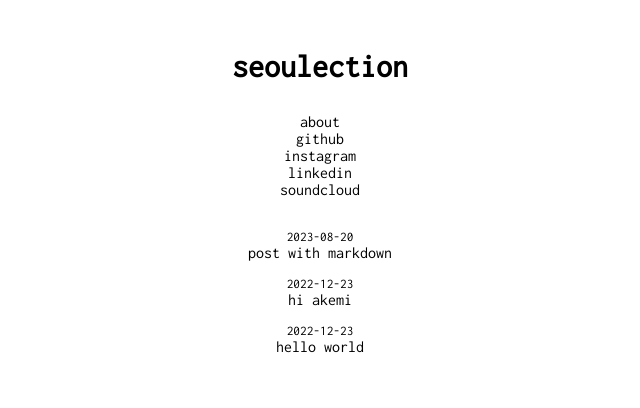
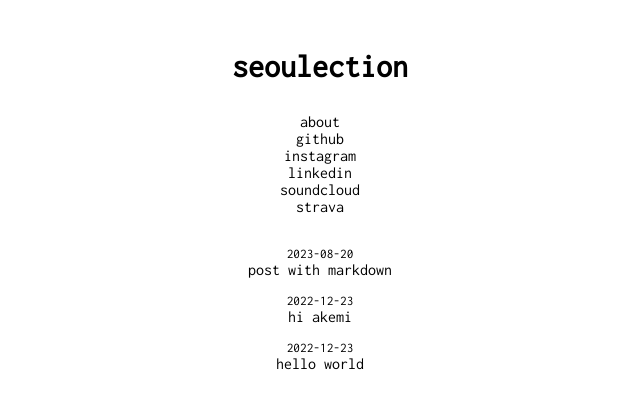
Before and after one commit to seoulection/blog, a Next.js app: page / in a window 1280 px wide. Shown: the top 408 px of the page, without its empty margins (320-960 px from the left). Built offline with nearby package versions, Linux system fonts and the light colour scheme.

Commit message:
adds strava and styling fixes

```diff
--- a/components/About.tsx
+++ b/components/About.tsx
@@ -5,6 +5,7 @@ const GITHUB = 'https://www.github.com/seoulection'
 const INSTAGRAM = 'https://www.instagram.com/cloud__n9ne'
 const LINKEDIN = 'https://www.linkedin.com/in/brian-sung-bb08ba106'
 const SOUNDCLOUD = 'https://soundcloud.com/cloud_9000'
+const STRAVA = 'https://www.strava.com/athletes/82790370'
 
 export default function About(): JSX.Element {
   return (
@@ -14,6 +15,7 @@ export default function About(): JSX.Element {
       <a href={INSTAGRAM} rel="noopener noreferrer" target="_blank">instagram</a>
       <a href={LINKEDIN} rel="noopener noreferrer" target="_blank">linkedin</a>
       <a href={SOUNDCLOUD} rel="noopener noreferrer" target="_blank">soundcloud</a>
+      <a href={STRAVA} rel="noopener noreferrer" target="_blank">strava</a>
     </section>
   )
 }
--- a/styles/globals.css
+++ b/styles/globals.css
@@ -45,6 +45,7 @@ main {
 
 main > h1 {
   margin-bottom: 30px;
+  text-align: center;
 }
 
 main section {
@@ -57,3 +58,7 @@ footer {
   display: flex;
   justify-content: center;
 }
+
+img {
+  width: 100%;
+}
```
